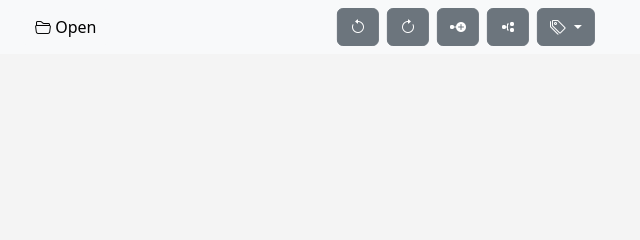
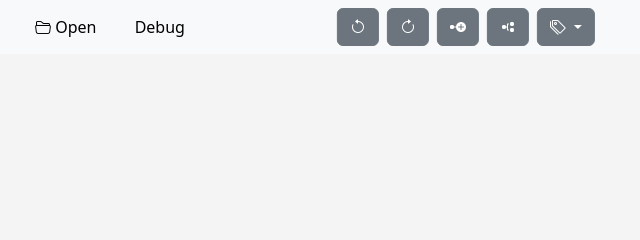
Before and after one commit to JabRef/jabmap, a website built with Vite: page index.html in a window 1280 px wide. Shown: the top 240 px of the page, 174-814 px from the left. Built offline with nearby package versions, Linux system fonts and the light colour scheme.

Commit message:
add debug button for printing out mindmap data to console

```diff
--- a/index.html
+++ b/index.html
@@ -42,6 +42,10 @@
         </button>
         <button id="openBtn" class="btn btn-light me-2" type="button" data-bs-toggle="modal" title="Open" data-bs-target="#selectMindmapModal">
           <i class="bi bi-folder2-open"></i> Open
+        </button>
+        <!--Debug button-->
+        <button id="printMapToConsoleBtn" class="btn btn-light me-2" type="button" data-bs-toggle="tooltip" title="Debug">
+          Debug
         </button>
       </div>
 
--- a/src/main.js
+++ b/src/main.js
@@ -284,6 +284,12 @@ openSelectedMapBtn.onclick = async function () {
     jm.show(loadResponse.map);
 }
 
+// debug button prints current mindmap state to console
+printMapToConsoleBtn.onclick = function () {
+    console.log('PrintMapToConsoleBtn');
+    console.log(jm.get_data());
+}
+
 // undo - discard the last operation (display the previous state)
 undoBtn.onclick = function () {
     jm.undo();
```
